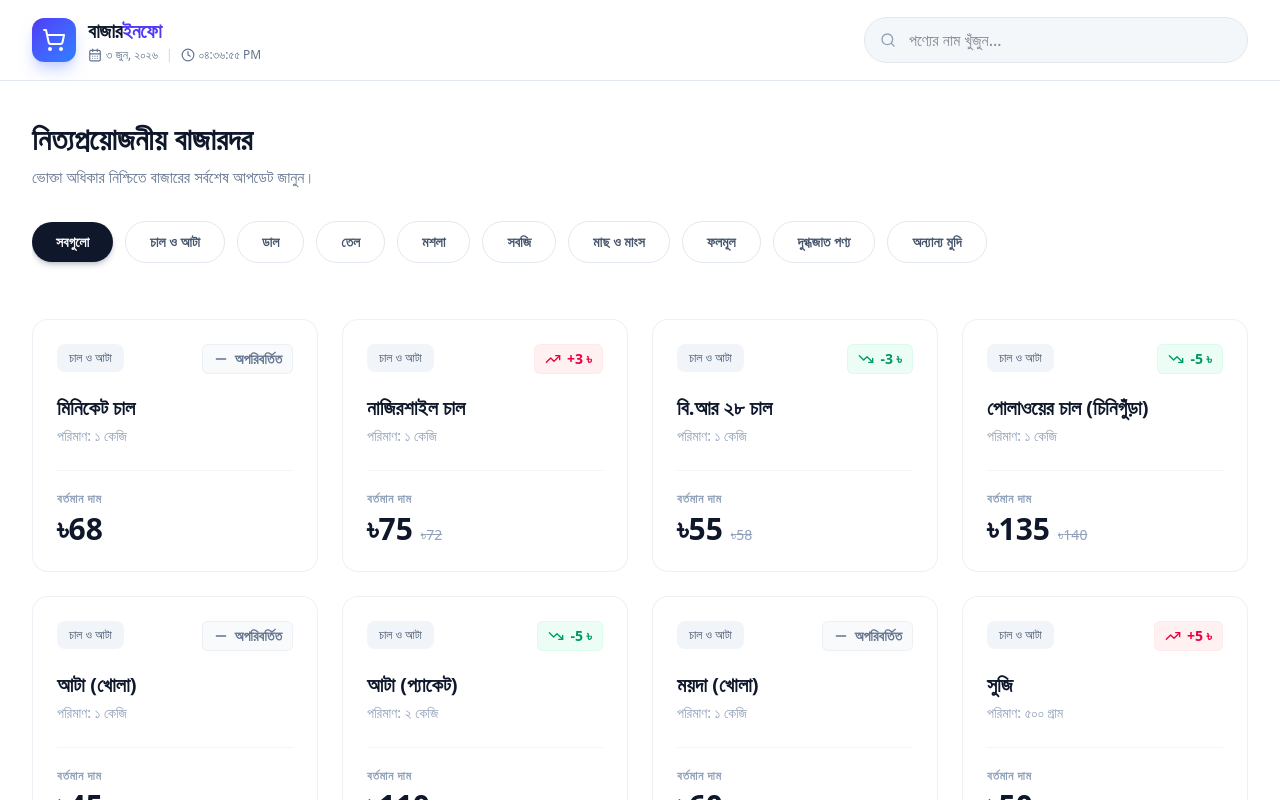
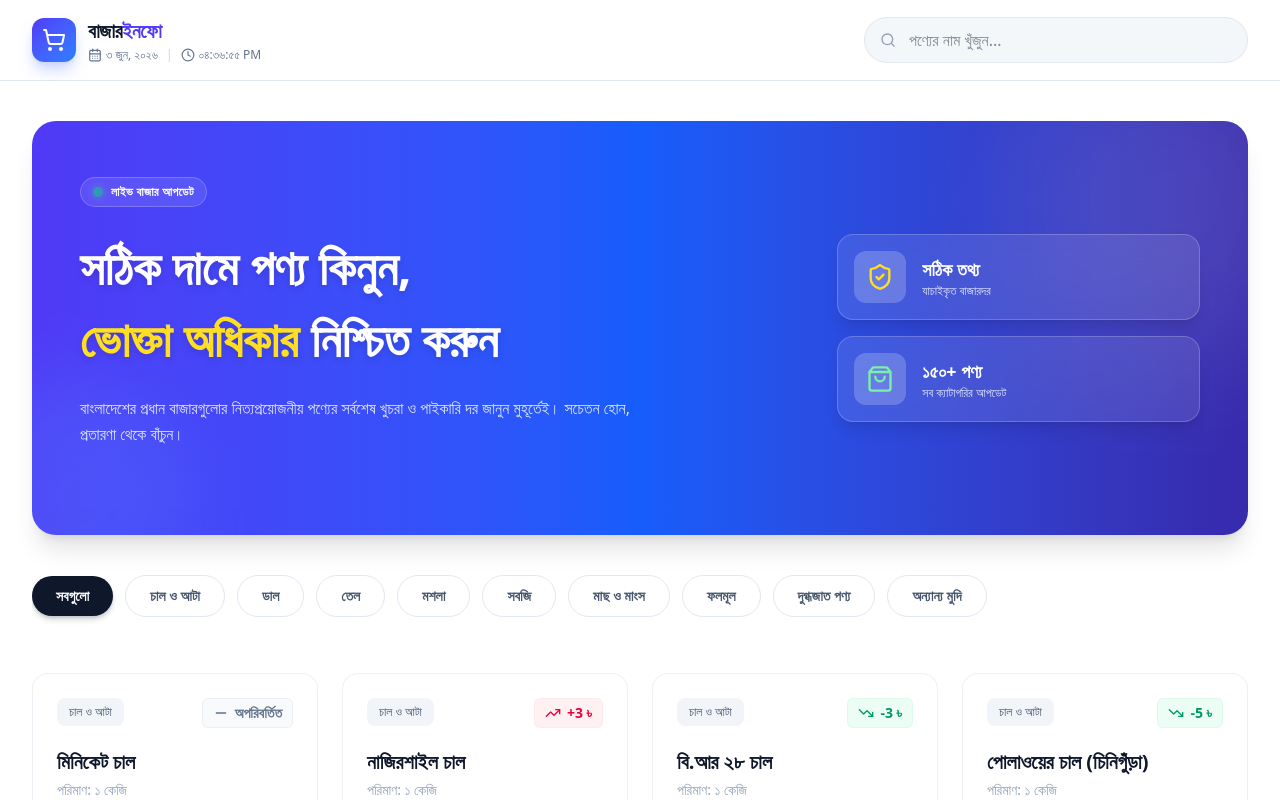
Before and after one commit to Sijan666/bazarInfo, a React (Vite) app: page / in a window 1280 px wide. Shown: the top 800 px of the page. Built offline with nearby package versions, Linux system fonts and the light colour scheme.

Commit message:
update banner design

```diff
--- a/src/components/layouts/Banner.jsx
+++ b/src/components/layouts/Banner.jsx
@@ -1,27 +1,64 @@
 import React, { useContext } from 'react';
-import { Search } from 'lucide-react';
+import { Search, TrendingUp, ShieldCheck, ShoppingBag } from 'lucide-react';
 import { BazarContext } from '../../context/BazarContext';
 
 const Banner = () => {
   const { searchQuery, setSearchQuery } = useContext(BazarContext);
 
   return (
-    <>
-      <div className="mb-8">
-        <h2 className="text-3xl font-bold text-slate-900 mb-2">নিত্যপ্রয়োজনীয় বাজারদর</h2>
-        <p className="text-slate-500">ভোক্তা অধিকার নিশ্চিতে বাজারের সর্বশেষ আপডেট জানুন।</p>
+    <div className="relative bg-linear-to-r from-indigo-600 via-blue-600 to-indigo-800 rounded-2xl md:rounded-3xl overflow-hidden shadow-xl mb-10 mt-4 md:mt-6">
+      {/* Background */}
+      <div className="absolute top-0 right-0 -mt-20 -mr-20 w-80 h-80 bg-white opacity-10 rounded-full blur-3xl pointer-events-none"></div>
+      <div className="absolute bottom-0 left-0 -mb-20 -ml-20 w-60 h-60 bg-blue-400 opacity-20 rounded-full blur-2xl pointer-events-none"></div>
+      <div className="relative z-10 px-6 py-10 md:px-12 md:py-14 flex flex-col md:flex-row items-center justify-between gap-8">
+        {/* Left Content */}
+        <div className="w-full md:w-2/3">
+          <div className="inline-flex items-center gap-2 px-3 py-1.5 rounded-full bg-white/10 border border-white/20 backdrop-blur-md text-white text-xs font-semibold tracking-wide mb-6">
+            <span className="w-2.5 h-2.5 rounded-full bg-green-400 animate-pulse shadow-[0_0_8px_rgba(74,222,128,0.8)]"></span>
+            লাইভ বাজার আপডেট
           </div>
-      <div className="md:hidden relative mb-8 group">
+          <h2 className="text-3xl md:text-4xl lg:text-5xl font-extrabold text-white leading-18 mb-5 drop-shadow-md">
+            সঠিক দামে পণ্য কিনুন, <br className="hidden md:block"/>
+            <span className="text-yellow-300">ভোক্তা অধিকার</span> নিশ্চিত করুন
+          </h2>
+          <p className="text-indigo-100 text-sm md:text-base max-w-xl mb-8 leading-relaxed">
+            বাংলাদেশের প্রধান বাজারগুলোর নিত্যপ্রয়োজনীয় পণ্যের সর্বশেষ খুচরা ও পাইকারি দর জানুন মুহূর্তেই। সচেতন হোন, প্রতারণা থেকে বাঁচুন।
+          </p>
+          {/* Mobile Search Bar */}
+          <div className="md:hidden relative group">
             <input
               type="text"
-          placeholder="পণ্য খুঁজুন..."
+              placeholder="পণ্য খুঁজুন (যেমন: চাল, ডাল)..."
               value={searchQuery}
               onChange={(e) => setSearchQuery(e.target.value)}
-          className="w-full bg-white border border-slate-200 text-slate-900 px-5 py-3 pl-12 rounded-xl focus:outline-none focus:ring-2 focus:ring-indigo-500/20 focus:border-indigo-500 transition-all shadow-sm"
+              className="w-full bg-white/10 border border-white/20 text-white placeholder:text-indigo-200 px-5 py-3.5 pl-12 rounded-xl focus:outline-none focus:ring-2 focus:ring-white/50 focus:bg-white/20 backdrop-blur-md transition-all shadow-lg"
             />
-        <Search className="absolute left-4 top-1/2 -translate-y-1/2 w-5 h-5 text-slate-400 group-focus-within:text-indigo-500" />
+            <Search className="absolute left-4 top-1/2 -translate-y-1/2 w-5 h-5 text-indigo-200 group-focus-within:text-white" />
           </div>
-    </>
+        </div>
+        {/* Right Content */}
+        <div className="hidden md:flex flex-col gap-4 w-full md:w-1/3">
+          <div className="bg-white/10 backdrop-blur-md border border-white/20 p-4 rounded-2xl flex items-center gap-4 text-white hover:bg-white/20 transition-all duration-300 cursor-default shadow-lg">
+            <div className="bg-white/20 p-3 rounded-xl">
+              <ShieldCheck className="w-7 h-7 text-yellow-300" />
+            </div>
+            <div>
+              <h4 className="font-bold text-lg">সঠিক তথ্য</h4>
+              <p className="text-xs text-indigo-100">যাচাইকৃত বাজারদর</p>
+            </div>
+          </div>
+          <div className="bg-white/10 backdrop-blur-md border border-white/20 p-4 rounded-2xl flex items-center gap-4 text-white hover:bg-white/20 transition-all duration-300 cursor-default shadow-lg">
+            <div className="bg-white/20 p-3 rounded-xl">
+              <ShoppingBag className="w-7 h-7 text-green-300" />
+            </div>
+            <div>
+              <h4 className="font-bold text-lg">১৫০+ পণ্য</h4>
+              <p className="text-xs text-indigo-100">সব ক্যাটাগরির আপডেট</p>
+            </div>
+          </div>
+        </div>
+      </div>
+    </div>
   );
 };
 
```
Lines whose indentation alone changed are shown as unchanged.
